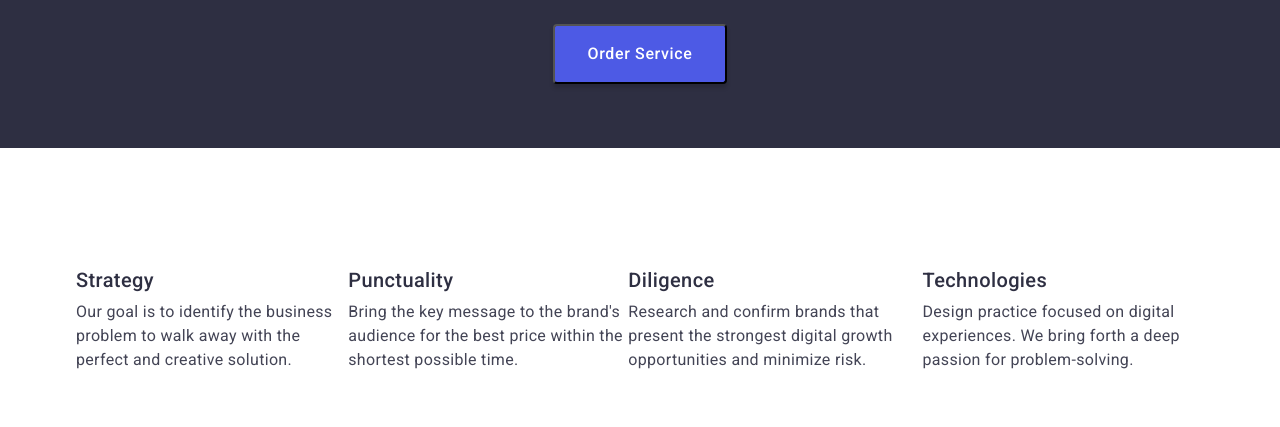
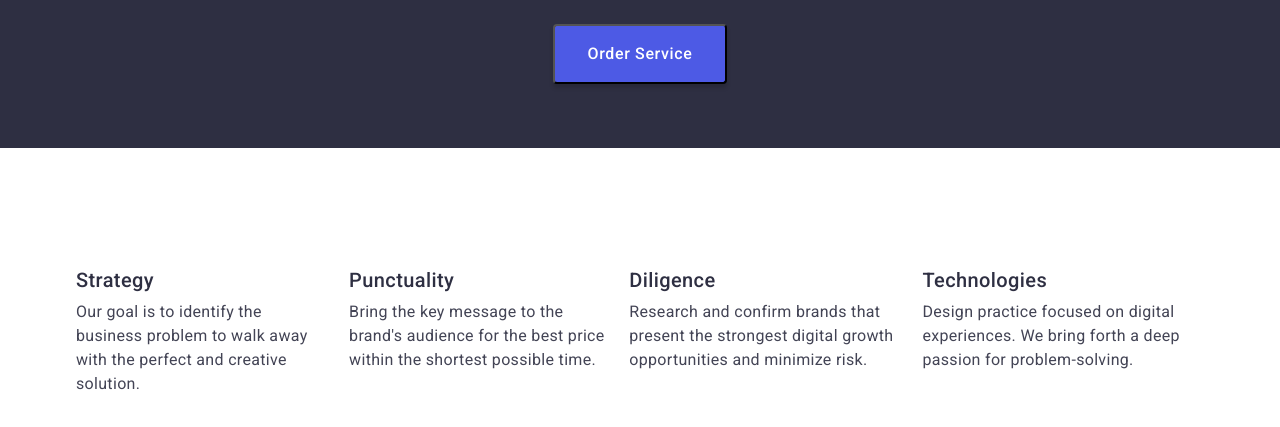
Before and after one commit to mamkinpro/goit-markup-hw-03, a plain HTML site: page index.html in a window 1280 px wide. Shown: the part 525-952 px from the top of the page. Drawn offline with nearby package versions, Linux system fonts and the light colour scheme.

Commit message:
modified:   css/styles.css

```diff
--- a/css/styles.css
+++ b/css/styles.css
@@ -137,17 +137,9 @@ margin-bottom: 48px;
     color: #FFFFFF;
     background-color:#4D5AE5;
 
-
-
-
-
   padding: 16px 32px;
   box-shadow: 0px 4px 4px rgba(0, 0, 0, 0.15);
   border-radius: 4px;
-
-
-
-
 }
 .hero-button:hover,
 .hero-button:focus{
@@ -166,8 +158,6 @@ margin-bottom: 48px;
     color: var(--secondary-text-color);
 
     margin-bottom:8px;
-
-
 }
 .advantages-text{
   font-size: 16px;
@@ -183,10 +173,7 @@ margin-bottom: 48px;
   text-transform: capitalize;
   color: #2E2F42;
 
-
  margin-bottom: 72px;
-
-
 }
 .our-team-title{
     font-size: 36px;
@@ -199,12 +186,10 @@ margin-bottom: 48px;
 }
 .our-team-section{
   background: #F4F4FD;
-  /*это не точно*/
+
 padding-top:120px;
 padding-bottom:120px;
 margin-top: 120px;
-
-
 }
 .crewman-card{
   background-color: #FFFFFF;
@@ -234,20 +219,16 @@ margin-top: 120px;
 .footer{
 
 background-color: var(--secondary-background-color);
-/*это не точно*/
 
 padding-top:100px ;
 padding-bottom:100px ;
-
-
-
 }
 .p-footer{
   font-size: 16px;
     line-height: 1.5;
     letter-spacing: 0.02em;
     color: #F4F4FD;
-/*это не точно*/
+
 display:block;
 width:264px;
 height:72px;
@@ -273,7 +254,6 @@ margin-top: 16px;
     cursor:pointer;
     color: var(--color-btn-filter);
     background-color: var(--bg-color-btn-filter);
-    /*это не точно*/
 
     padding: 12px 24px;
     border: 1px solid #E7E9FC;
@@ -286,7 +266,7 @@ margin-top: 16px;
 .button-filter:focus {
   color: #FFFFFF;
   background: #404bbf;
-  /*это не точно*/
+
   border: 1px solid transparent;
 }
 .product-item{
@@ -304,9 +284,6 @@ margin-top: 16px;
     letter-spacing: 0.02em;
     color: var(--secondary-text-color);
 
-
-
-
 }
 .product-type{
     font-size: 16px;
@@ -316,32 +293,21 @@ margin-top: 16px;
     margin-top:8px;
 
 }
-/*задание 3!!!*/
-
 
 .container{
-
    width: 1158px;
    padding-left: 15px;
    padding-right: 15px;
    margin-left: auto;
    margin-right: auto;
-   /* это не точно*/
-
 
   }
   .container-btn-filter{
-
-
-
     margin-right: 427px;
     margin-left: 427px;
     margin-top: 96px;
     margin-bottom: 72px;
-
   }
-
-
 
 .list>.item:not(:last-child){
   margin-right:40px;
@@ -361,11 +327,7 @@ margin-top: 16px;
 }
 .nav-list{
   display: flex;
-
-
 }
-
-
 
 ul{
   padding-left: 0;
@@ -378,15 +340,15 @@ ul{
 .advantages-items{
   display: flex;
 }
-.advantages-items>.advantages-items{
+.advantages-items>.advantages-items-list{
   flex-basis: calc(100%/4-24px);
   margin-right: 24px;
 }
-/*
+
 .advantages-items>.advantages-items-list:not(:last-child) {
 
   margin-right: 24px;
-}*/
+}
 
 .our-works-items{
   display: flex;
```
